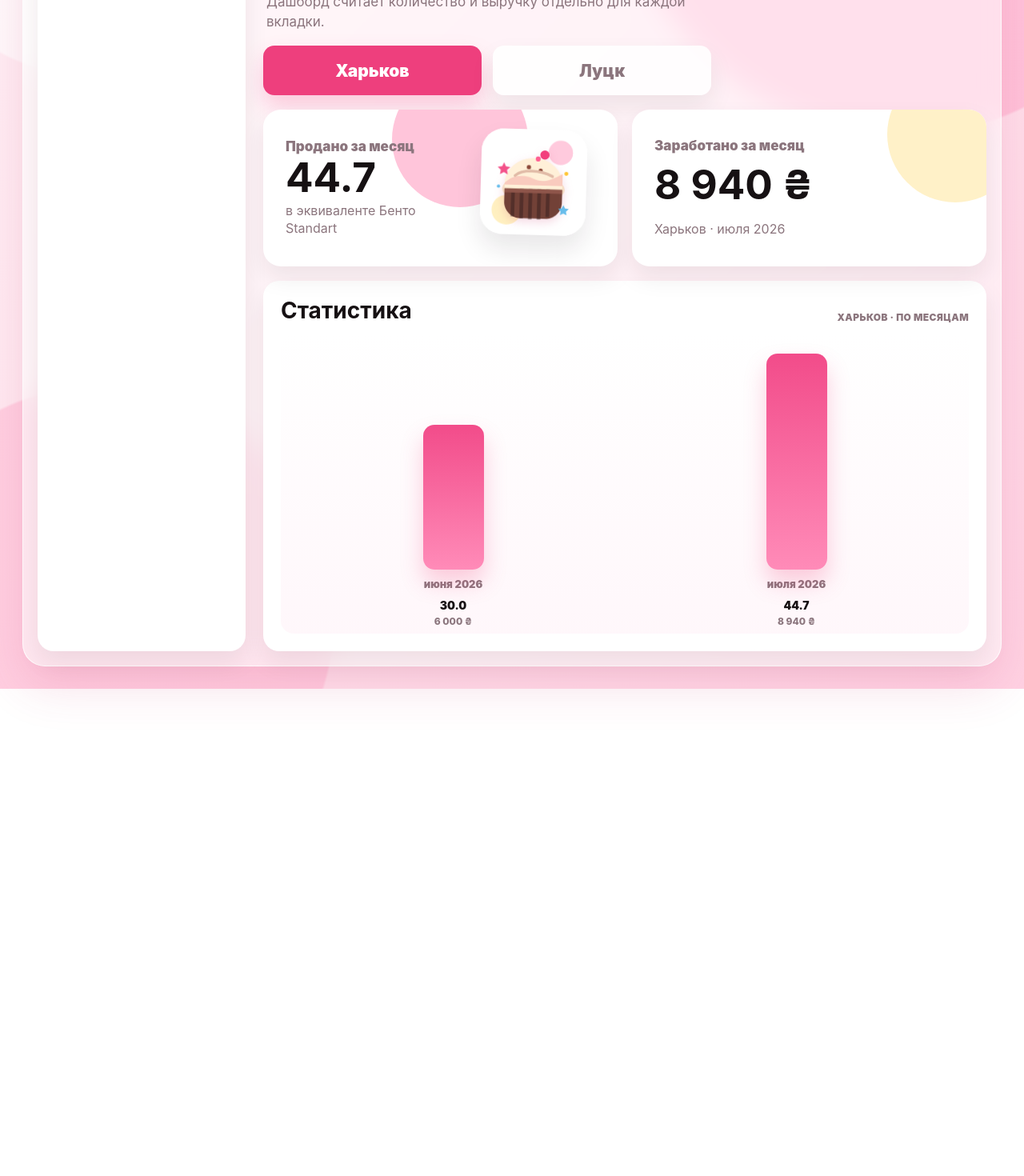
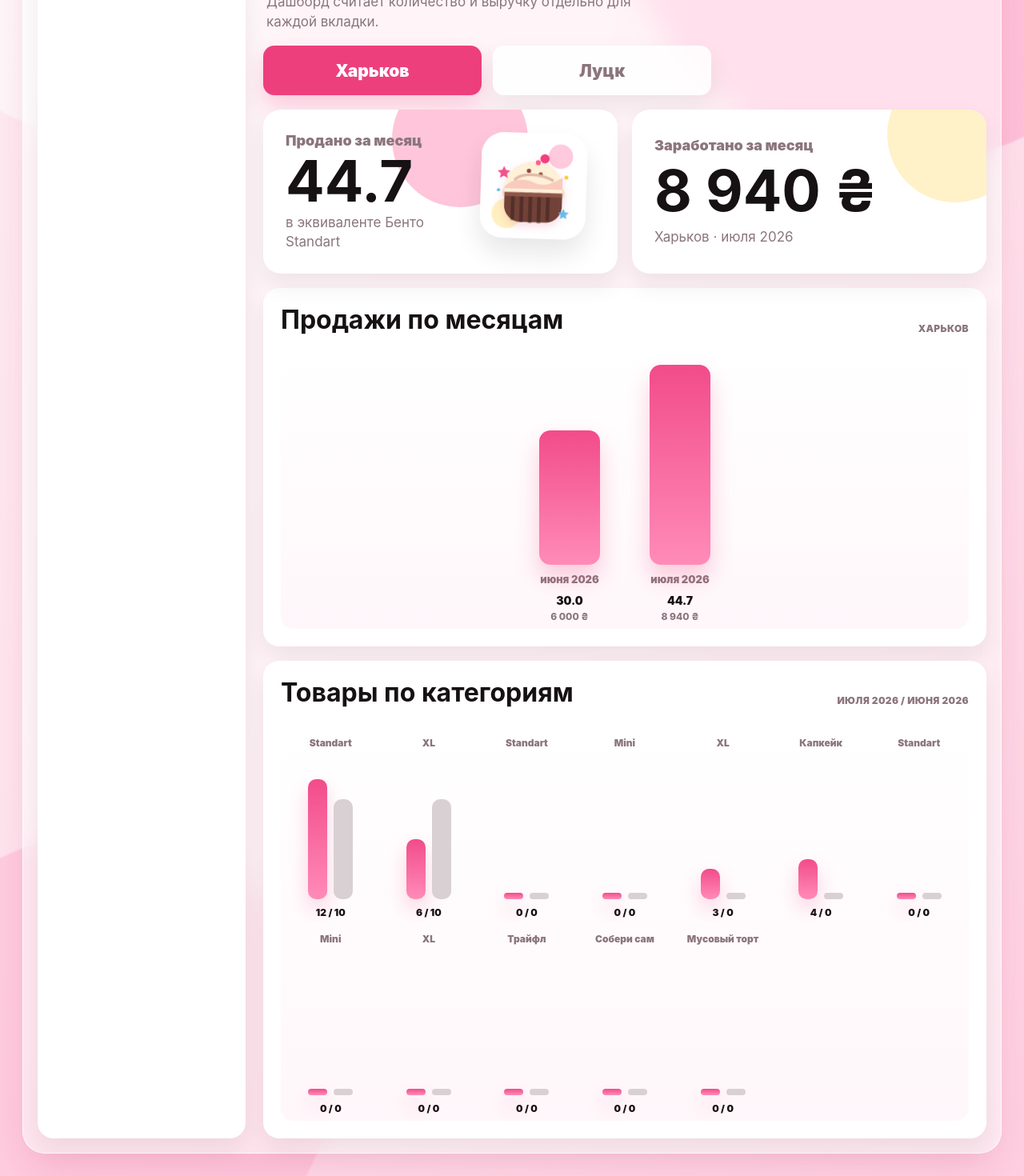
Before and after one commit to bogdanskripnikui-glitch/cakelovely, a Next.js app: page / in a window 1280 px wide. Shown: the part 251-1721 px from the top of the page at 80% size. Before the commit the page ends 1112 px from the top, so only its background shows below. Built offline with nearby package versions, Linux system fonts and the light colour scheme.

Commit message:
Update dashboard history and statistics layout

```diff
--- a/app/globals.css
+++ b/app/globals.css
@@ -40,6 +40,13 @@ button, input { font: inherit; }
 @keyframes softFloat {
   0%, 100% { transform: translateY(0) rotate(-2deg); }
   50% { transform: translateY(-8px) rotate(2deg); }
+}
+@media (prefers-reduced-motion: reduce) {
+  *, *::before, *::after {
+    animation-duration: .01ms !important;
+    animation-iteration-count: 1 !important;
+    transition-duration: .01ms !important;
+  }
 }
 
 .page {
@@ -140,9 +147,10 @@ button, input { font: inherit; }
 }
 .headline h2 {
   margin: 0;
-  font-size: clamp(42px, 5vw, 74px);
+  font-size: 64px;
   line-height: .98;
   letter-spacing: 0;
+  text-wrap: balance;
 }
 .headline p:not(.eyebrow) {
   max-width: 720px;
@@ -150,6 +158,7 @@ button, input { font: inherit; }
   color: var(--muted);
   font-size: 17px;
   line-height: 1.45;
+  text-wrap: pretty;
 }
 .toolbar {
   position: relative;
@@ -202,7 +211,7 @@ button, input { font: inherit; }
   position: absolute;
   top: calc(100% + 10px);
   right: 0;
-  z-index: 9999;
+  z-index: 100;
   width: 372px;
   padding: 16px;
   border: 1px solid rgba(244, 209, 222, .9);
@@ -287,10 +296,10 @@ button, input { font: inherit; }
 }
 .priority-card.sold::after { right: 112px; top: -48px; background: #ffc5da; }
 .priority-copy, .priority-card small, .priority-card strong, .priority-card p { position: relative; z-index: 1; }
-.priority-line { display: flex; align-items: baseline; gap: 4px; flex-wrap: wrap; }
-.priority-card small { color: var(--muted); font-size: 17px; font-weight: 900; }
-.priority-card strong { font-size: clamp(34px, 4vw, 58px); line-height: .95; }
-.priority-card p { margin: 6px 0 0; color: var(--muted); font-size: 16px; line-height: 1.4; }
+.priority-copy { display: grid; gap: 8px; }
+.priority-card small { color: var(--muted); font-size: 18px; font-weight: 900; }
+.priority-card strong { display: block; font-size: 72px; line-height: .9; }
+.priority-card p { margin: 0; color: var(--muted); font-size: 17px; line-height: 1.4; }
 .cake-frame {
   position: relative;
   z-index: 1;
@@ -312,11 +321,12 @@ button, input { font: inherit; }
   box-shadow: var(--lift);
   padding: 22px;
 }
-.chart-panel { min-height: 420px; }
+.stats-grid { display: grid; grid-template-columns: minmax(0, 1fr); gap: 18px; }
+.chart-panel { min-height: 390px; }
 .panel-title { display: flex; justify-content: space-between; align-items: flex-end; gap: 14px; margin-bottom: 14px; }
-.panel-title h3 { margin: 0; font-size: 28px; line-height: 1.1; }
+.panel-title h3 { margin: 0; font-size: 32px; line-height: 1.1; }
 .chart {
-  min-height: 340px;
+  min-height: 310px;
   display: flex;
   align-items: flex-end;
   gap: 18px;
@@ -324,7 +334,8 @@ button, input { font: inherit; }
   border-radius: 16px;
   background: linear-gradient(180deg, rgba(255,255,255,.72), rgba(255,246,250,.88));
 }
-.bar-wrap { min-width: 64px; display: grid; justify-items: center; align-content: flex-end; gap: 10px; flex: 1 1 0; }
+.month-chart { justify-content: center; }
+.bar-wrap { min-width: 84px; display: grid; justify-items: center; align-content: flex-end; gap: 10px; flex: 0 1 120px; }
 .bar {
   width: 100%;
   max-width: 76px;
@@ -338,40 +349,112 @@ button, input { font: inherit; }
 .bar-stats { display: grid; gap: 4px; text-align: center; }
 .bar-stats strong { font-size: 14px; font-weight: 950; }
 .bar-stats span { color: var(--muted); font-size: 12px; font-weight: 800; }
+.category-chart {
+  min-height: 330px;
+  display: grid;
+  grid-template-columns: repeat(auto-fit, minmax(92px, 1fr));
+  align-items: end;
+  gap: 18px;
+  padding: 24px 10px 8px;
+  border-radius: 16px;
+  background: linear-gradient(180deg, rgba(255,255,255,.72), rgba(255,246,250,.88));
+}
+.category-bar-row {
+  display: grid;
+  justify-items: center;
+  align-content: end;
+  gap: 9px;
+  min-width: 0;
+}
+.category-chart-label {
+  width: 100%;
+  min-height: 34px;
+  color: var(--muted);
+  font-size: 12px;
+  font-weight: 900;
+  text-align: center;
+  overflow: hidden;
+  text-overflow: ellipsis;
+}
+.paired-bars {
+  height: 160px;
+  display: flex;
+  align-items: flex-end;
+  justify-content: center;
+  gap: 8px;
+}
+.category-bar {
+  width: 24px;
+  border-radius: 10px;
+  transform-origin: bottom;
+  animation: barRise .5s ease both;
+}
+.category-bar.current { background: linear-gradient(180deg, #f24c8a, #ff8bb8); box-shadow: 0 12px 24px rgba(238, 63, 125, .22); }
+.category-bar.previous { background: #d9d0d4; }
+.category-values {
+  color: var(--ink);
+  font-size: 12px;
+  font-weight: 950;
+}
 .settings-stack { align-content: start; }
-.settings-card h3 { margin: 0; font-size: 28px; }
-.settings-card p { margin: 0 0 18px; color: var(--muted); font-size: 16px; line-height: 1.45; }
-.settings-group-list { display: grid; gap: 18px; }
-.settings-group { display: grid; gap: 12px; padding-top: 4px; }
-.settings-group h4 { margin: 0; color: var(--hot-dark); font-size: 22px; }
-.settings-group-grid { display: grid; gap: 12px; }
+.settings-card h3 { margin: 0; font-size: 36px; }
+.settings-card p { margin: 0 0 18px; color: var(--muted); font-size: 18px; line-height: 1.45; }
+.settings-group-list { display: grid; gap: 28px; }
+.settings-group { display: grid; gap: 14px; padding-top: 4px; }
+.settings-group h4 { margin: 0; color: var(--hot-dark); font-size: 28px; }
+.settings-group-grid { display: grid; gap: 14px; }
 .settings-group-grid-2 { grid-template-columns: repeat(2, minmax(0, 1fr)); }
 .settings-group-grid-4 { grid-template-columns: repeat(4, minmax(0, 1fr)); }
 .category-price-item {
   display: grid;
   grid-template-columns: repeat(2, minmax(0, 1fr));
-  gap: 8px;
-  padding: 14px;
-  border-radius: 14px;
+  gap: 10px;
+  padding: 18px;
+  border-radius: 16px;
   background: #faf6f8;
 }
-.category-name { grid-column: 1 / -1; font-size: 16px; font-weight: 950; }
-.category-ratio { grid-column: 1 / -1; color: var(--muted); font-size: 12px; font-weight: 900; }
+.category-name { grid-column: 1 / -1; font-size: 20px; font-weight: 950; }
+.category-ratio { grid-column: 1 / -1; color: var(--muted); font-size: 15px; font-weight: 900; }
 .category-price-item input {
   width: 100%;
-  min-height: 46px;
-  padding: 0 12px;
+  min-height: 54px;
+  padding: 0 16px;
   border: 1px solid rgba(244, 209, 222, .95);
-  border-radius: 12px;
+  border-radius: 14px;
   background: white;
   color: var(--ink);
   outline: none;
+  font-size: 20px;
   font-weight: 900;
 }
+.category-price-item input::placeholder { color: #6f6267; opacity: 1; }
 .category-price-item input:focus, .month-trigger:focus {
   border-color: rgba(238, 63, 125, .55);
   box-shadow: 0 0 0 4px rgba(238, 63, 125, .1);
 }
+.save-row {
+  position: sticky;
+  bottom: 18px;
+  display: flex;
+  align-items: center;
+  gap: 16px;
+  margin-top: 28px;
+  padding-top: 18px;
+  background: linear-gradient(180deg, rgba(255,255,255,.2), white 42%);
+}
+.save-button {
+  min-height: 56px;
+  padding: 0 26px;
+  border: 0;
+  border-radius: 14px;
+  background: var(--hot);
+  color: white;
+  box-shadow: 0 14px 28px rgba(238, 63, 125, .22);
+  cursor: pointer;
+  font-size: 18px;
+  font-weight: 950;
+}
+.save-row span { color: var(--hot-dark); font-weight: 900; }
 
 @media (max-width: 1180px) {
   .dashboard { grid-template-columns: 1fr; }
@@ -388,6 +471,6 @@ button, input { font: inherit; }
   .month-popover { width: min(372px, calc(100vw - 56px)); }
   .city-tabs, .priority-card.sold, .settings-group-grid-2, .settings-group-grid-4 { grid-template-columns: 1fr; }
   .priority-card.sold { justify-items: start; }
-  .chart { overflow-x: auto; }
+  .chart, .category-chart { overflow-x: auto; }
   .bar-wrap { min-width: 84px; }
 }
--- a/app/page.tsx
+++ b/app/page.tsx
@@ -8,7 +8,7 @@ type View = "dashboard" | "settings";
 type PriceMap = Record<CategoryId, number>;
 type CountMap = Record<CategoryId, number>;
 
-const STORAGE_KEY = "cakelovely-dashboard-v5";
+const STORAGE_KEY = "cakelovely-dashboard-v6";
 const now = new Date();
 const defaultMonth = `${now.getFullYear()}-${String(now.getMonth() + 1).padStart(2, "0")}` as MonthKey;
 const monthNames = ["янв.", "февр.", "марта", "апр.", "мая", "июня", "июля", "авг.", "сент.", "окт.", "нояб.", "дек."];
@@ -33,8 +33,19 @@ function normalizeCounts(counts?: Partial<CountMap>): CountMap {
   return Object.fromEntries(categories.map((category) => [category.id, Number(counts?.[category.id] ?? 0)])) as CountMap;
 }
 
-function makeRecord(cityId: CityId, month: MonthKey): MonthRecord {
-  return { cityId, month, prices: normalizePrices(), counts: emptyCounts() };
+function monthLabel(month: MonthKey) {
+  const [year, rawMonth] = month.split("-").map(Number);
+  return `${monthNames[rawMonth - 1] || rawMonth} ${year}`;
+}
+
+function monthRange(year: number) {
+  return monthNames.map((_, index) => `${year}-${String(index + 1).padStart(2, "0")}` as MonthKey);
+}
+
+function previousMonth(month: MonthKey) {
+  const [year, rawMonth] = month.split("-").map(Number);
+  const date = new Date(year, rawMonth - 2, 1);
+  return `${date.getFullYear()}-${String(date.getMonth() + 1).padStart(2, "0")}` as MonthKey;
 }
 
 function getGreeting() {
@@ -47,15 +58,6 @@ function getGreeting() {
   if (hour >= 12 && hour < 17) return "Добрый день, Дарья";
   if (hour >= 17 && hour < 23) return "Добрый вечер, Дарья";
   return "Доброй ночи, Дарья";
-}
-
-function monthLabel(month: MonthKey) {
-  const [year, rawMonth] = month.split("-").map(Number);
-  return `${monthNames[rawMonth - 1] || rawMonth} ${year}`;
-}
-
-function monthRange(year: number) {
-  return monthNames.map((_, index) => `${year}-${String(index + 1).padStart(2, "0")}` as MonthKey);
 }
 
 function categoryName(categoryId: CategoryId) {
@@ -82,6 +84,22 @@ function recordTotals(record: MonthRecord) {
   );
 }
 
+function latestPrices(records: MonthRecord[], cityId: CityId, beforeMonth?: MonthKey) {
+  const cityRecords = records
+    .filter((record) => record.cityId === cityId && (!beforeMonth || record.month < beforeMonth))
+    .sort((a, b) => b.month.localeCompare(a.month));
+  return normalizePrices(cityRecords[0]?.prices);
+}
+
+function makeRecord(records: MonthRecord[], cityId: CityId, month: MonthKey): MonthRecord {
+  return {
+    cityId,
+    month,
+    prices: latestPrices(records, cityId, month),
+    counts: emptyCounts()
+  };
+}
+
 export default function Page() {
   const [view, setView] = useState<View>("dashboard");
   const [activeCity, setActiveCity] = useState<CityId>("cityA");
@@ -89,6 +107,7 @@ export default function Page() {
   const [pickerOpen, setPickerOpen] = useState(false);
   const [pickerYear, setPickerYear] = useState(now.getFullYear());
   const [records, setRecords] = useState<MonthRecord[]>(seedRecords);
+  const [savedNotice, setSavedNotice] = useState("");
 
   useEffect(() => {
     const stored = window.localStorage.getItem(STORAGE_KEY);
@@ -98,13 +117,7 @@ export default function Page() {
       if (parsed.activeCity) setActiveCity(parsed.activeCity);
       if (parsed.month) setMonth(parsed.month);
       if (parsed.records) {
-        setRecords(
-          parsed.records.map((record) => ({
-            ...record,
-            prices: normalizePrices(record.prices),
-            counts: normalizeCounts(record.counts)
-          }))
-        );
+        setRecords(parsed.records.map((record) => ({ ...record, prices: normalizePrices(record.prices), counts: normalizeCounts(record.counts) })));
       }
     } catch {
       window.localStorage.removeItem(STORAGE_KEY);
@@ -120,37 +133,49 @@ export default function Page() {
   }, [month]);
 
   const activeRecord = useMemo(() => {
-    return records.find((record) => record.cityId === activeCity && record.month === month) || makeRecord(activeCity, month);
+    return records.find((record) => record.cityId === activeCity && record.month === month) || makeRecord(records, activeCity, month);
   }, [records, activeCity, month]);
 
+  const cityRecords = useMemo(() => records.filter((record) => record.cityId === activeCity).sort((a, b) => a.month.localeCompare(b.month)), [records, activeCity]);
+  const latestRecord = cityRecords[cityRecords.length - 1] || activeRecord;
+  const previousRecord = records.find((record) => record.cityId === activeCity && record.month === previousMonth(latestRecord.month));
   const totals = useMemo(() => recordTotals(activeRecord), [activeRecord]);
   const cityLabel = cities.find((city) => city.id === activeCity)?.label || "";
-  const monthlyRows = useMemo(() => {
-    return records
-      .filter((record) => record.cityId === activeCity)
-      .sort((a, b) => a.month.localeCompare(b.month))
-      .map((record) => ({ record, ...recordTotals(record) }));
-  }, [records, activeCity]);
-  const chartRows = monthlyRows.length ? monthlyRows : [{ record: activeRecord, ...totals }];
-  const maxSold = Math.max(1, ...chartRows.map((row) => row.sold));
+  const monthlyRows = cityRecords.length ? cityRecords.map((record) => ({ record, ...recordTotals(record) })) : [{ record: activeRecord, ...totals }];
+  const maxMonthlySold = Math.max(1, ...monthlyRows.map((row) => row.sold));
+  const maxCategoryCount = Math.max(
+    1,
+    ...categories.flatMap((category) => [
+      Number(latestRecord.counts[category.id] || 0),
+      Number(previousRecord?.counts[category.id] || 0)
+    ])
+  );
+
+  function ensureRecord() {
+    const index = records.findIndex((record) => record.cityId === activeCity && record.month === month);
+    if (index >= 0) return { index, record: records[index] };
+    return { index: -1, record: makeRecord(records, activeCity, month) };
+  }
 
   function updateRecord(categoryId: CategoryId, field: "price" | "count", value: string) {
     const numericValue = Number(value || 0);
-    setRecords((current) => {
-      const index = current.findIndex((record) => record.cityId === activeCity && record.month === month);
-      const nextRecord = index >= 0 ? current[index] : makeRecord(activeCity, month);
+    const { index, record } = ensureRecord();
     const updated: MonthRecord = {
-        ...nextRecord,
-        prices: normalizePrices(nextRecord.prices),
-        counts: normalizeCounts(nextRecord.counts)
+      ...record,
+      prices: normalizePrices(record.prices),
+      counts: normalizeCounts(record.counts)
     };
-
     if (field === "price") updated.prices[categoryId] = numericValue;
     if (field === "count") updated.counts[categoryId] = numericValue;
 
-      if (index >= 0) return current.map((record, recordIndex) => (recordIndex === index ? updated : record));
-      return [...current, updated];
-    });
+    setRecords((current) => (index >= 0 ? current.map((item, itemIndex) => (itemIndex === index ? updated : item)) : [...current, updated]));
+    setSavedNotice("");
+  }
+
+  function saveMonth() {
+    const { index, record } = ensureRecord();
+    setRecords((current) => (index >= 0 ? current.map((item, itemIndex) => (itemIndex === index ? record : item)) : [...current, record]));
+    setSavedNotice("Данные сохранены.");
   }
 
   function selectMonth(value: MonthKey) {
@@ -184,7 +209,7 @@ export default function Page() {
           <header className="topbar">
             <div className="headline">
               <p className="eyebrow">Добро пожаловать</p>
-              <h2>{view === "dashboard" ? getGreeting() : "Настройки учета"}</h2>
+              <h2>{view === "dashboard" ? getGreeting() : "История продаж"}</h2>
               <p>Выбери город, месяц и внеси продажи по категориям. Дашборд считает количество и выручку отдельно для каждой вкладки.</p>
             </div>
 
@@ -224,10 +249,8 @@ export default function Page() {
               <section className="priority-metrics" aria-label="Главные показатели">
                 <article className="priority-card sold">
                   <div className="priority-copy">
-                    <div className="priority-line">
                     <small>Продано за месяц</small>
                     <strong>{totals.sold.toFixed(1)}</strong>
-                    </div>
                     <p>в эквиваленте Бенто Standart</p>
                   </div>
                   <div className="cake-frame" aria-hidden="true">
@@ -242,15 +265,16 @@ export default function Page() {
                 </article>
               </section>
 
-              <section className="panel chart-panel">
+              <section className="stats-grid">
+                <article className="panel chart-panel">
                   <div className="panel-title">
-                  <h3>Статистика</h3>
-                  <span className="label">{cityLabel} · по месяцам</span>
+                    <h3>Продажи по месяцам</h3>
+                    <span className="label">{cityLabel}</span>
                   </div>
-                <div className="chart" aria-label="График продаж по месяцам">
-                  {chartRows.map((row, index) => (
+                  <div className="chart month-chart" aria-label="График продаж по месяцам">
+                    {monthlyRows.map((row, index) => (
                       <div className="bar-wrap" key={row.record.month}>
-                      <div className="bar" style={{ height: `${Math.max(24, (row.sold / maxSold) * 270)}px`, animationDelay: `${index * 40}ms` }} />
+                        <div className="bar" style={{ height: `${Math.max(24, (row.sold / maxMonthlySold) * 250)}px`, animationDelay: `${index * 40}ms` }} />
                         <div className="bar-label">{monthLabel(row.record.month)}</div>
                         <div className="bar-stats">
                           <strong>{row.sold.toFixed(1)}</strong>
@@ -259,6 +283,30 @@ export default function Page() {
                       </div>
                     ))}
                   </div>
+                </article>
+
+                <article className="panel chart-panel">
+                  <div className="panel-title">
+                    <h3>Товары по категориям</h3>
+                    <span className="label">{monthLabel(latestRecord.month)} / {monthLabel(previousMonth(latestRecord.month))}</span>
+                  </div>
+                  <div className="category-chart" aria-label="Сравнение категорий">
+                    {categories.map((category) => {
+                      const current = Number(latestRecord.counts[category.id] || 0);
+                      const previous = Number(previousRecord?.counts[category.id] || 0);
+                      return (
+                        <div className="category-bar-row" key={category.id}>
+                          <div className="category-chart-label">{categoryName(category.id)}</div>
+                          <div className="paired-bars">
+                            <span className="category-bar current" style={{ height: `${Math.max(8, (current / maxCategoryCount) * 150)}px` }} />
+                            <span className="category-bar previous" style={{ height: `${Math.max(8, (previous / maxCategoryCount) * 150)}px` }} />
+                          </div>
+                          <div className="category-values">{current} / {previous}</div>
+                        </div>
+                      );
+                    })}
+                  </div>
+                </article>
               </section>
             </section>
           ) : (
@@ -268,7 +316,7 @@ export default function Page() {
                   <h3>История продаж</h3>
                   <span className="label">{cityLabel} · {monthLabel(month)}</span>
                 </div>
-                <p>Для каждого месяца вручную укажи цену и количество. Коэффициент считается относительно Бенто Standart и не меняет прошлые месяцы.</p>
+                <p>Для каждого месяца вручную укажи цену и количество. Новые месяцы предзаполняются последними введенными ценами, но прошлые месяцы не меняются.</p>
 
                 <div className="settings-group-list">
                   {priceGroups.map((group) => (
@@ -305,6 +353,11 @@ export default function Page() {
                     </div>
                   ))}
                 </div>
+
+                <div className="save-row">
+                  <button className="save-button" type="button" onClick={saveMonth}>Сохранить данные</button>
+                  <span>{savedNotice}</span>
+                </div>
               </section>
             </section>
           )}
```
Lines whose indentation alone changed are shown as unchanged.
